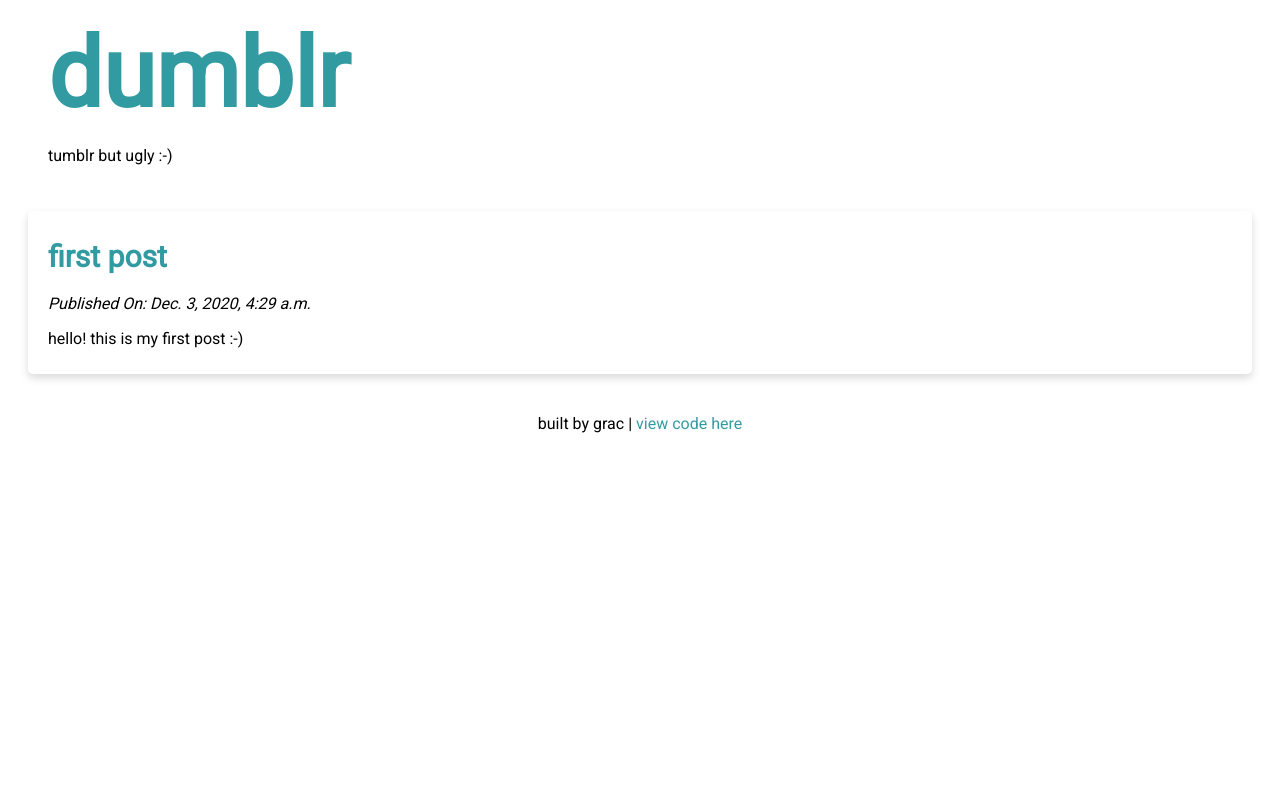
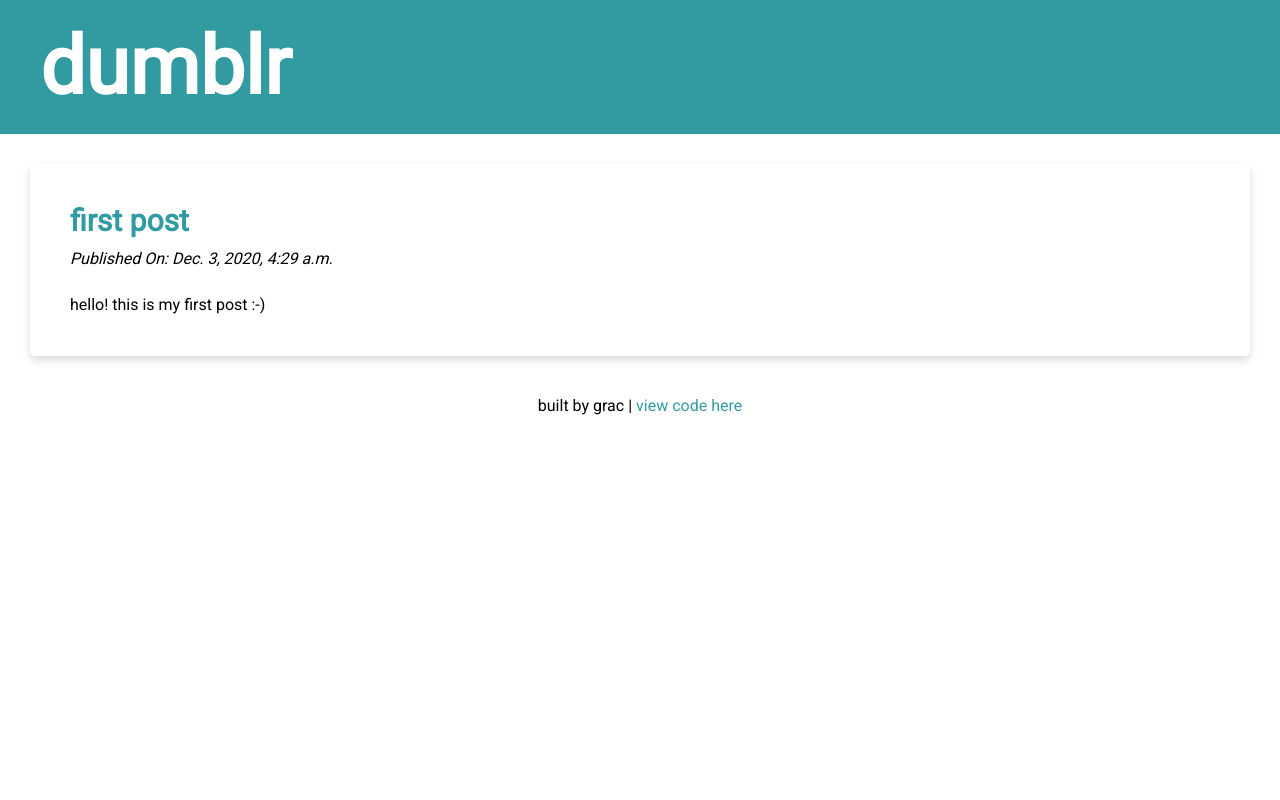
Before and after one commit to gracejiang/dumblr, a Django app: page / in a window 1280 px wide. Run offline with Django 3.2, Linux system fonts and the light colour scheme; data comes from the database, SQL or seed files in the repository; both versions use the stored data as it was after the commit.

Commit message:
updated styling + reverse sort posts

```diff
--- a/blog/static/css/blog.css
+++ b/blog/static/css/blog.css
@@ -1,22 +1,27 @@
+* {
+    margin: 0px;
+}
+
 body {
     font-family: 'Roboto';
 }
 
 .page-header {
     margin-top: 0;
-    padding: 10px 20px 10px 40px;
+    padding: 20px 40px 20px 40px;
+    background-color: #329ba1;
 }
 
 .page-header h1, .page-header h1 a, .page-header h1 a:visited, .page-header h1 a:active {
-    color: #329ba1;
-    font-size: 72pt;
+    color: white;
+    font-size: 60pt;
     text-decoration: none;
     margin: 0px;
 }
 
 .post {
-    margin: 20px 20px 40px 20px;
-    padding: 8px 20px 10px 20px;
+    margin: 30px 30px 40px 30px;
+    padding: 30px;
     box-shadow: 0 4px 8px 0 rgba(0,0,0,0.15);
     transition: 0.3s;
     border-radius: 5px;
@@ -26,10 +31,20 @@
     box-shadow: 0 8px 16px 0 rgba(0,0,0,0.15);
 }
 
+
 .post h2 a, .post h2 a:visited {
     color: #329ba1;
     text-decoration: none;
     font-size: 30px;
+}
+
+.post p, .post h2 {
+    line-height: 140%;
+    margin: 10px;
+}
+
+.post .publish-date {
+    margin-bottom: 24px;
 }
 
 footer {
--- a/blog/templates/blog/post_list.html
+++ b/blog/templates/blog/post_list.html
@@ -15,7 +15,6 @@
 
         <div class="page-header">
             <h1><a href="/">dumblr</a></h1>
-            <p>tumblr but ugly :-)</p>
         </div>
 
         <div class="content container">
@@ -25,7 +24,7 @@
                 {% for post in posts %}
                     <div class="post">
                         <h2><a href="">{{ post.title }}</a></h2>
-                        <p><i>Published On: {{ post.published_date }}</i></p>
+                        <p class="publish-date"><i>Published On: {{ post.published_date }}</i></p>
                         <p>{{ post.text | linebreaksbr }}</p>
                     </div>
                 {% endfor %}
--- a/blog/views.py
+++ b/blog/views.py
@@ -4,5 +4,5 @@
 
 # Create your views here.
 def post_list(request):
-    posts = Post.objects.filter(published_date__lte=timezone.now()).order_by('published_date')
+    posts = Post.objects.filter(published_date__lte=timezone.now()).order_by('-published_date')
     return render(request, 'blog/post_list.html', {'posts': posts})
```
Also changed, not shown: db.sqlite3.
